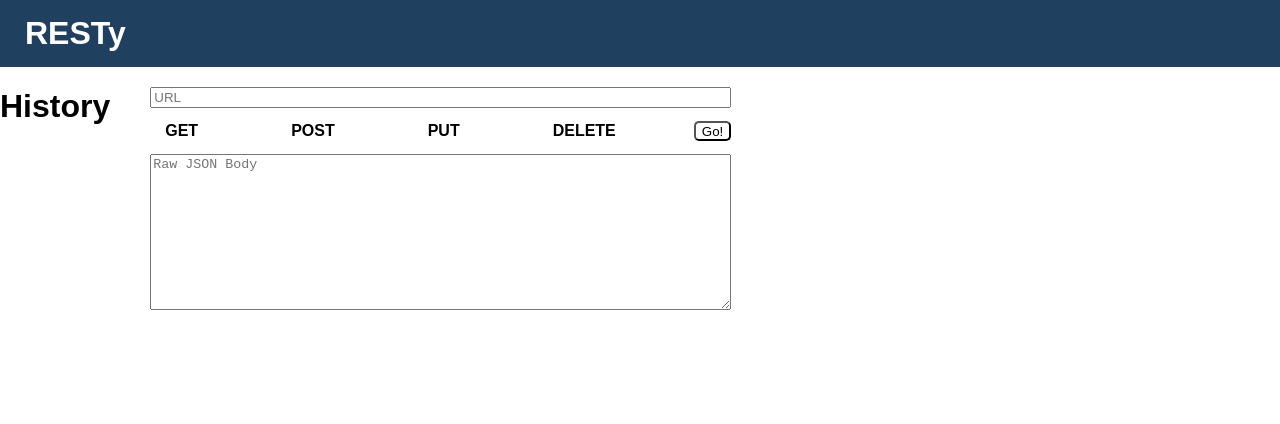
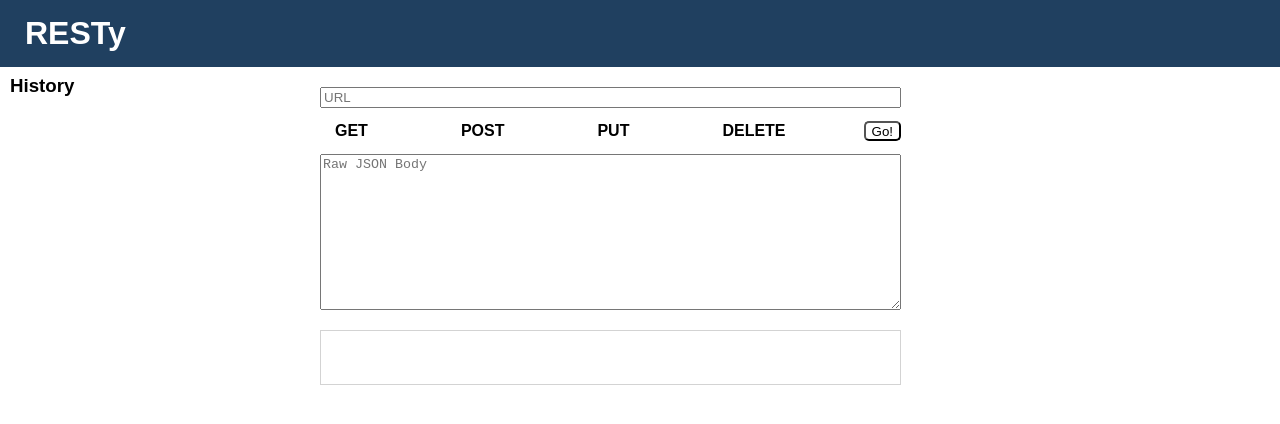
Before and after one commit to RESTySA/RESTy, a React app: page / in a window 1280 px wide. Shown: the top 424 px of the page. Built offline with nearby package versions, Linux system fonts and the light colour scheme.

Commit message:
just some css

```diff
--- /dev/null
+++ b/src/components/DeckOfHistory.css
@@ -0,0 +1,38 @@
+.DeckOfHistory {
+    width:300px;
+    padding: 0 10px;
+
+    h3 {
+        margin:8px 0;
+    }
+
+    ul {
+        margin: 10px 0;
+        padding:0;
+    }
+
+    li {
+        list-style: none;
+        background-color:#2d5986e7;
+        border: 1px solid black;
+        border-radius: 2.5%;
+        color: white;
+        padding:4px;
+        margin-bottom: 8px;
+
+
+        h4{
+            font-size:.8em;
+            margin:0px;
+        }
+        span{
+            font-size: .8em;
+        }
+
+    }
+
+    li:hover{
+        background-color: lightgrey;
+        color:black;
+    }
+}
--- a/src/components/DeckOfHistory.js
+++ b/src/components/DeckOfHistory.js
@@ -1,6 +1,7 @@
 import React from 'react';
 import PropTypes from 'prop-types';
 import History from './History';
+import styles from './DeckOfHistory.css'
 
 const DeckOfHistory = ({ history }) => {
   let historyCard;
@@ -15,12 +16,12 @@ const DeckOfHistory = ({ history }) => {
   }
 
   return (
-    <>
-      <h1>History</h1>
+    <div className={styles.DeckOfHistory}>
+      <h3>History</h3>
       <ul>
         {historyCard}
       </ul>
-    </>
+    </div>
   );
 };
 
--- a/src/components/Form.css
+++ b/src/components/Form.css
@@ -11,6 +11,10 @@
         padding: 4px 15px;
         margin: 10px 0;
         font-weight: 550;
+    }
+
+    label:hover{
+        background-color:rgb(217, 230, 235);
     }
 
     button{
--- a/src/components/History.js
+++ b/src/components/History.js
@@ -4,7 +4,7 @@ import PropTypes from 'prop-types';
 const History = ({ method, url }) => {
   return (
     <>
-      <h2>{method.toUpperCase()}</h2>
+      <h4>{method.toUpperCase()}</h4>
       <span>{url}</span>
     </>
   );
--- a/src/components/Results.css
+++ b/src/components/Results.css
@@ -1,7 +1,10 @@
 .Results{
-    max-width:500px;
+    margin:20px 0;
+    max-width:1000px;
+    border: 1px solid lightgrey;
+    padding: 20px;
 
     pre{
-        overflow: scroll
+    white-space: pre-wrap;
     }
 }
--- a/webpack.config.js
+++ b/webpack.config.js
@@ -29,8 +29,8 @@ module.exports = {
         test: /.css$/,
         use: [
           {
-            loader: 'style-loader',
-            options: { sourceMap: true }
+            loader: 'style-loader'
+            // options: { sourceMap: true }
           },
           {
             loader: 'css-loader',
```
